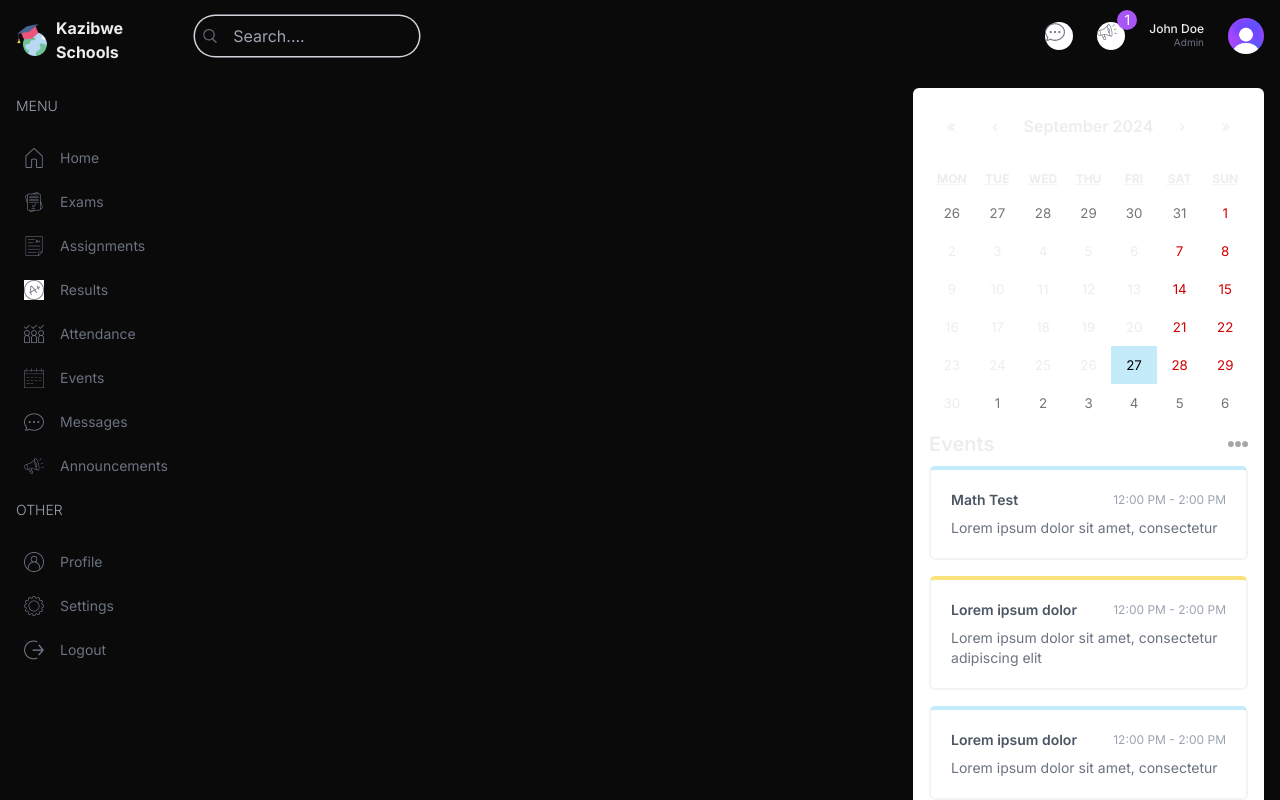
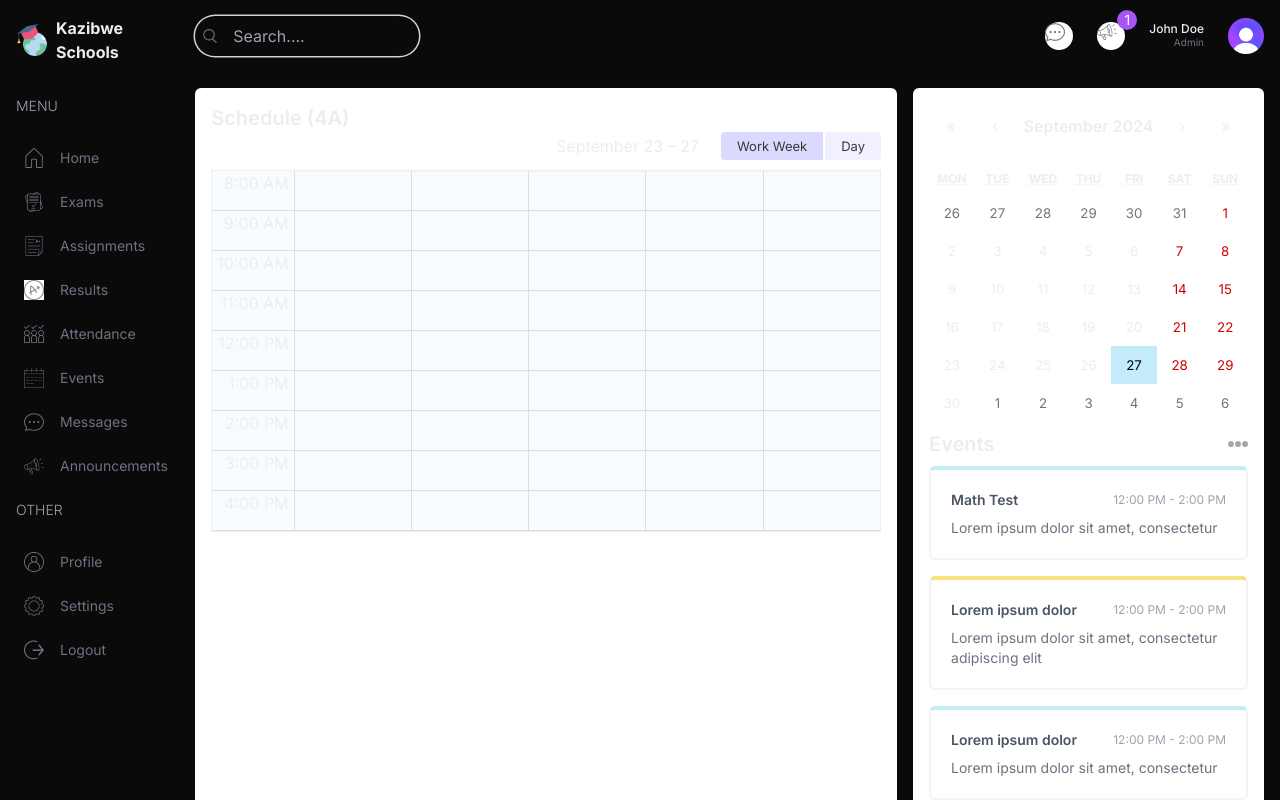
Before and after one commit to Jrius4/school-saas-app, a Next.js app: page /student in a window 1280 px wide. Shown: the top 800 px of the page. Built offline with nearby package versions, Linux system fonts and the light colour scheme.

Commit message:
STUDENT PAGE

```diff
--- a/src/app/(dashboard)/student/page.tsx
+++ b/src/app/(dashboard)/student/page.tsx
@@ -1,11 +1,15 @@
 import Announcements from "@/components/Announcements";
+import BigCalendar from "@/components/BigCalendar";
 import EventCalendar from "@/components/EventCalendar";
 
 const StudentPage = () => {
     return (<div className='p-4 flex gap-4 flex-col xl:flex-row'>
         {/* LEFT */}
         <div className="w-full xl:w-2/3">
-
+            <div className="h-full bg-white p-4 rounded-md">
+                <h1 className="text-xl font-semibold">Schedule (4A)</h1>
+                <BigCalendar />
+            </div>
         </div>
         {/* RIGHT */}
         <div className="w-full lg:w-1/3 flex flex-col gap-8">
--- a/src/app/globals.css
+++ b/src/app/globals.css
@@ -6,7 +6,7 @@
   --background: #ffffff;
   --foreground: #171717;
 }
-
+/* TODO: 1:39:01 */
 @media (prefers-color-scheme: light) {
   :root {
     --background: #0a0a0a;
@@ -37,3 +37,42 @@ body {
   background-color: #c3ebfa !important;
   color: black !important;
 }
+
+.rbc-btn-group:first-child {
+  display: none !important;
+}
+.rbc-toolbar-label {
+  text-align: right !important;
+  padding: 0 20px !important;
+}
+.rbc-btn-group:last-child {
+  font-size: 13px !important;
+}
+.rbc-btn-group:last-child button {
+  border: none !important;
+  background-color: #f1f0ff !important;
+  margin-left: 2px !important;
+}
+
+.rbc-toolbar button.rbc-active {
+  background-color: #dbdafe !important;
+  box-shadow: none !important;
+}
+.rbc-time-view {
+  border-color: #eee !important;
+}
+.rbc-time-header {
+  display: none !important;
+}
+.rbc-time-content {
+  border: none !important;
+}
+.rbc-time-getter.rbc-time-column {
+  font-size: 12px !important;
+}
+.rbc-time-getter.rbc-time-column .rbc-timeslot-group {
+  padding: 0 20px !important;
+}
+.rbc-timeslot-group {
+  background-color: #f7fdff !important;
+}
--- /dev/null
+++ b/src/components/BigCalendar.tsx
@@ -0,0 +1,36 @@
+"use client"
+
+
+import { Calendar, momentLocalizer, View, Views } from 'react-big-calendar'
+import moment from 'moment'
+import { calendarEvents } from '@/lib/data';
+import 'react-big-calendar/lib/css/react-big-calendar.css';
+import { useState } from 'react';
+
+const localizer = momentLocalizer(moment)
+
+const BigCalendar = () => {
+    const [view, setView] = useState<View>(Views.WORK_WEEK);
+
+    const handleOnChangeView = (selectedView: View) => {
+        setView(selectedView);
+    }
+
+    return (<div>
+        <Calendar
+            localizer={localizer}
+            events={calendarEvents}
+            startAccessor="start"
+            endAccessor="end"
+            views={["work_week", "day"]}
+            view={view}
+            style={{ height: "98%" }}
+            onView={handleOnChangeView}
+            min={new Date(2025, 1, 0, 8, 0, 0)}
+            max={new Date(2025, 1, 0, 17, 0, 0)}
+
+        />
+    </div>)
+};
+
+export default BigCalendar;
--- a/src/lib/data.ts
+++ b/src/lib/data.ts
@@ -921,143 +921,143 @@ export const calendarEvents = [
   {
     title: "Math",
     allDay: false,
-    start: new Date(2024, 7, 12, 8, 0),
-    end: new Date(2024, 7, 12, 8, 45),
+    start: new Date(2024, 10, 16, 8, 0),
+    end: new Date(2024, 10, 16, 8, 45),
   },
   {
     title: "English",
     allDay: false,
-    start: new Date(2024, 7, 12, 9, 0),
-    end: new Date(2024, 7, 12, 9, 45),
+    start: new Date(2024, 10, 16, 9, 0),
+    end: new Date(2024, 10, 16, 9, 45),
   },
   {
     title: "Biology",
     allDay: false,
-    start: new Date(2024, 7, 12, 10, 0),
-    end: new Date(2024, 7, 12, 10, 45),
+    start: new Date(2024, 10, 16, 10, 0),
+    end: new Date(2024, 10, 16, 10, 45),
   },
   {
     title: "Physics",
     allDay: false,
-    start: new Date(2024, 7, 12, 11, 0),
-    end: new Date(2024, 7, 12, 11, 45),
+    start: new Date(2024, 10, 16, 11, 0),
+    end: new Date(2024, 10, 16, 11, 45),
   },
   {
     title: "Chemistry",
     allDay: false,
-    start: new Date(2024, 7, 12, 13, 0),
-    end: new Date(2024, 7, 12, 13, 45),
+    start: new Date(2024, 10, 16, 13, 0),
+    end: new Date(2024, 10, 16, 13, 45),
   },
   {
     title: "History",
     allDay: false,
-    start: new Date(2024, 7, 12, 14, 0),
-    end: new Date(2024, 7, 12, 14, 45),
+    start: new Date(2024, 10, 16, 14, 0),
+    end: new Date(2024, 10, 16, 14, 45),
   },
   {
     title: "English",
     allDay: false,
-    start: new Date(2024, 7, 13, 9, 0),
-    end: new Date(2024, 7, 13, 9, 45),
+    start: new Date(2024, 10, 23, 9, 0),
+    end: new Date(2024, 10, 23, 9, 45),
   },
   {
     title: "Biology",
     allDay: false,
-    start: new Date(2024, 7, 13, 10, 0),
-    end: new Date(2024, 7, 13, 10, 45),
+    start: new Date(2024, 10, 23, 10, 0),
+    end: new Date(2024, 10, 23, 10, 45),
   },
   {
     title: "Physics",
     allDay: false,
-    start: new Date(2024, 7, 13, 11, 0),
-    end: new Date(2024, 7, 13, 11, 45),
+    start: new Date(2024, 10, 23, 11, 0),
+    end: new Date(2024, 10, 23, 11, 45),
   },
 
   {
     title: "History",
     allDay: false,
-    start: new Date(2024, 7, 13, 14, 0),
-    end: new Date(2024, 7, 13, 14, 45),
+    start: new Date(2024, 10, 23, 14, 0),
+    end: new Date(2024, 10, 23, 14, 45),
   },
   {
     title: "Math",
     allDay: false,
-    start: new Date(2024, 7, 14, 8, 0),
-    end: new Date(2024, 7, 14, 8, 45),
+    start: new Date(2024, 10, 24, 8, 0),
+    end: new Date(2024, 10, 24, 8, 45),
   },
   {
     title: "Biology",
     allDay: false,
-    start: new Date(2024, 7, 14, 10, 0),
-    end: new Date(2024, 7, 14, 10, 45),
+    start: new Date(2024, 10, 24, 10, 0),
+    end: new Date(2024, 10, 24, 10, 45),
   },
 
   {
     title: "Chemistry",
     allDay: false,
-    start: new Date(2024, 7, 14, 13, 0),
-    end: new Date(2024, 7, 14, 13, 45),
+    start: new Date(2024, 10, 24, 13, 0),
+    end: new Date(2024, 10, 24, 13, 45),
   },
   {
     title: "History",
     allDay: false,
-    start: new Date(2024, 7, 14, 14, 0),
-    end: new Date(2024, 7, 13, 14, 45),
+    start: new Date(2024, 10, 24, 14, 0),
+    end: new Date(2024, 10, 24, 14, 45),
   },
   {
     title: "English",
     allDay: false,
-    start: new Date(2024, 7, 15, 9, 0),
-    end: new Date(2024, 7, 15, 9, 45),
+    start: new Date(2024, 10, 25, 9, 0),
+    end: new Date(2024, 10, 25, 9, 45),
   },
   {
     title: "Biology",
     allDay: false,
-    start: new Date(2024, 7, 15, 10, 0),
-    end: new Date(2024, 7, 15, 10, 45),
+    start: new Date(2024, 10, 25, 10, 0),
+    end: new Date(2024, 10, 25, 10, 45),
   },
   {
     title: "Physics",
     allDay: false,
-    start: new Date(2024, 7, 15, 11, 0),
-    end: new Date(2024, 7, 15, 11, 45),
+    start: new Date(2024, 10, 25, 11, 0),
+    end: new Date(2024, 10, 25, 11, 45),
   },
 
   {
     title: "History",
     allDay: false,
-    start: new Date(2024, 7, 15, 14, 0),
-    end: new Date(2024, 7, 15, 14, 45),
+    start: new Date(2024, 10, 25, 14, 0),
+    end: new Date(2024, 10, 25, 14, 45),
   },
   {
     title: "Math",
     allDay: false,
-    start: new Date(2024, 7, 16, 8, 0),
-    end: new Date(2024, 7, 16, 8, 45),
+    start: new Date(2024, 10, 29, 8, 0),
+    end: new Date(2024, 10, 29, 8, 45),
   },
   {
     title: "English",
     allDay: false,
-    start: new Date(2024, 7, 16, 9, 0),
-    end: new Date(2024, 7, 16, 9, 45),
+    start: new Date(2024, 10, 29, 9, 0),
+    end: new Date(2024, 10, 29, 9, 45),
   },
 
   {
     title: "Physics",
     allDay: false,
-    start: new Date(2024, 7, 16, 11, 0),
-    end: new Date(2024, 7, 16, 11, 45),
+    start: new Date(2024, 10, 29, 11, 0),
+    end: new Date(2024, 10, 29, 11, 45),
   },
   {
     title: "Chemistry",
     allDay: false,
-    start: new Date(2024, 7, 16, 13, 0),
-    end: new Date(2024, 7, 16, 13, 45),
+    start: new Date(2024, 10, 29, 13, 0),
+    end: new Date(2024, 10, 29, 13, 45),
   },
   {
     title: "History",
     allDay: false,
-    start: new Date(2024, 7, 16, 14, 0),
-    end: new Date(2024, 7, 16, 14, 45),
+    start: new Date(2024, 10, 29, 14, 0),
+    end: new Date(2024, 10, 29, 14, 45),
   },
 ];
```
